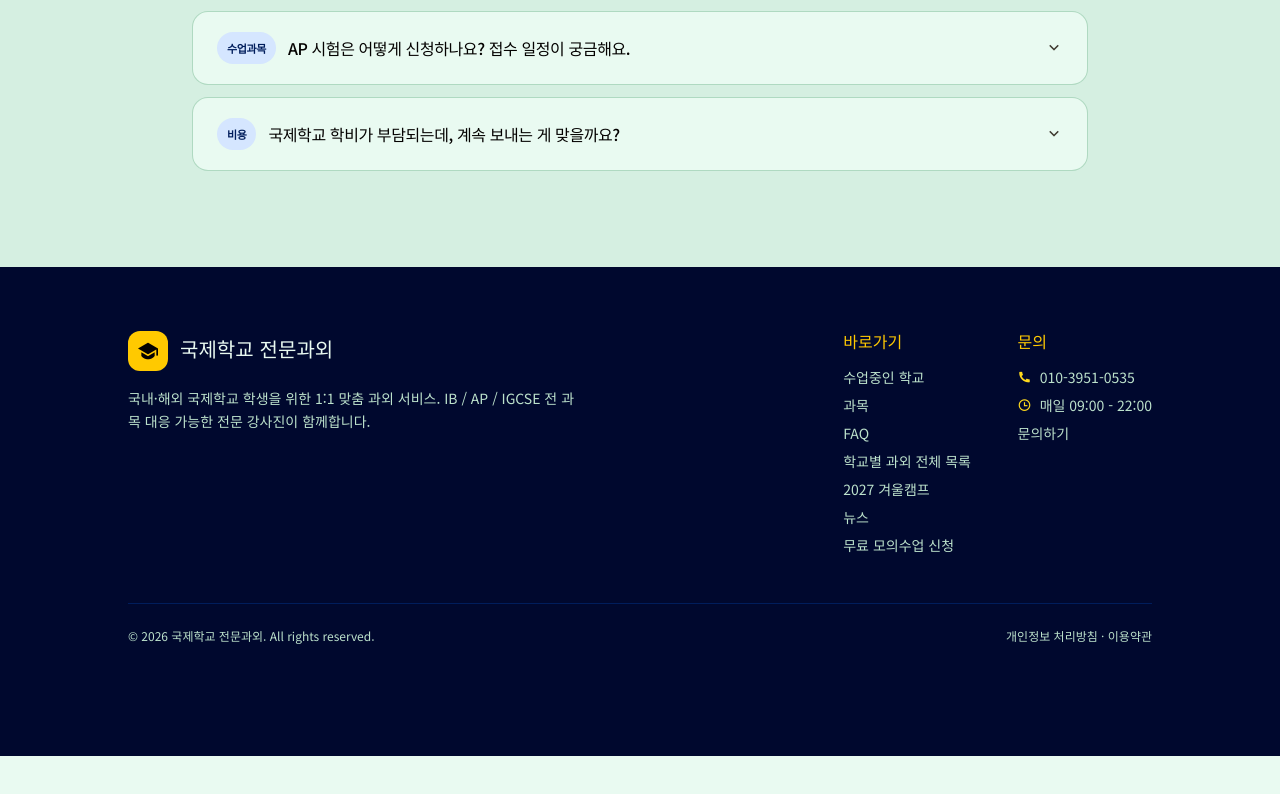
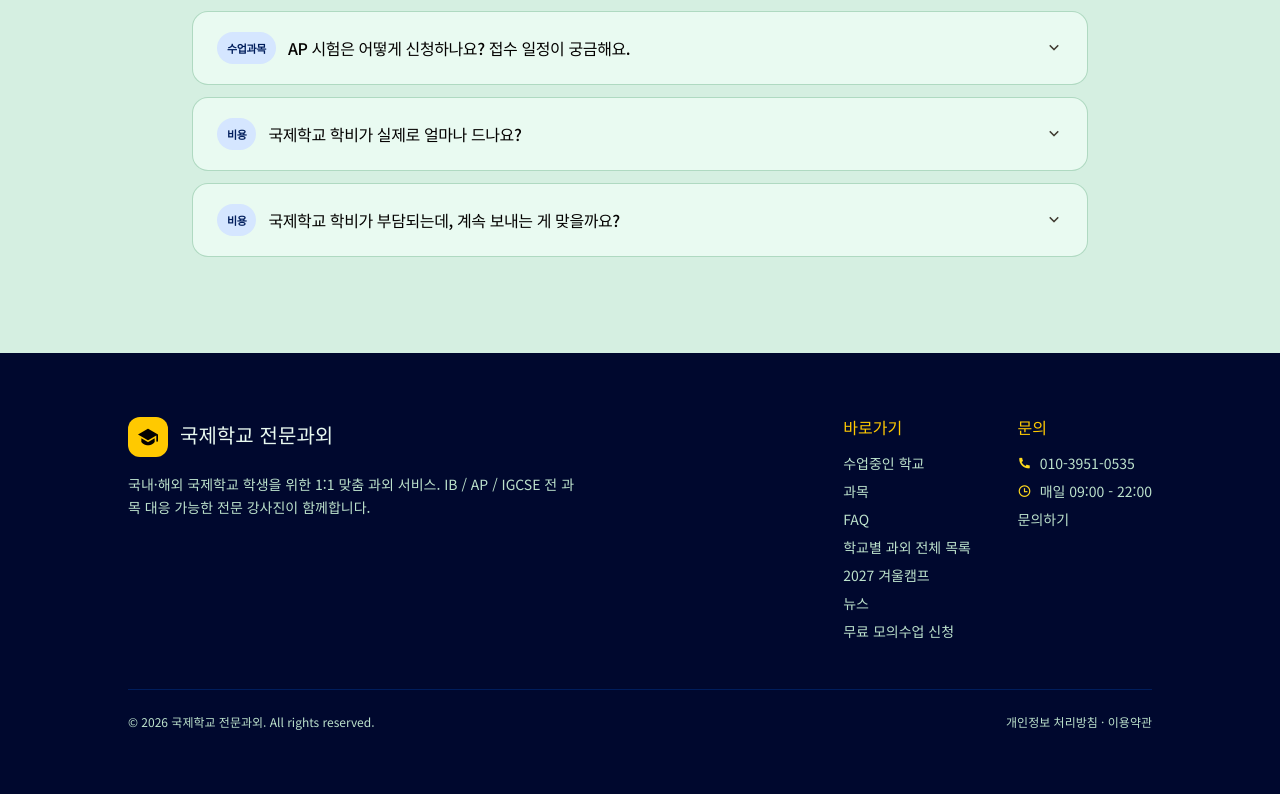
Before and after one commit to hasa080525-ctrl/global, a React (Vite) app: page /faq in a window 1280 px wide. Shown: the part 2703-3497 px from the top of the page. Before the commit the page ends 3459 px from the top, so only its background shows below. Built offline with nearby package versions, Linux system fonts and the light colour scheme.

Commit message:
콘텐츠: 국제학교 학비 FAQ(BHA 공식 학비 인용) 및 키워드 추가
Co-Authored-By: Claude Sonnet 5 <noreply@anthropic.com>

```diff
--- a/src/mocks/faq.ts
+++ b/src/mocks/faq.ts
@@ -152,6 +152,12 @@ export const FAQS = [
   },
   {
     category: "비용",
+    question: "국제학교 학비가 실제로 얼마나 드나요?",
+    answer:
+      "학교와 기숙사 여부에 따라 차이가 크지만, 예를 들어 브랭섬홀 아시아(BHA) 제주는 2026-27학년도 기준 수업료가 학년별로 연 2,176만~2,664만원이며, 전일제 기숙사비가 별도로 연 2,152만원입니다. 고학년 기숙 학생 기준 수업료+기숙사비만 합쳐도 연 4,600만원 이상이 되고, 스쿨버스·교복·급식·현장학습·선택 활동비 등은 별도로 청구됩니다. 학교마다 학년별 수업료 구간과 기숙사 운영 방식이 다르므로, 관심 있는 학교의 최신 공식 학비 안내를 함께 확인해보시길 권해드립니다.",
+  },
+  {
+    category: "비용",
     question: "국제학교 학비가 부담되는데, 계속 보내는 게 맞을까요?",
     answer:
       "고비용 대비 효과를 고민하시는 학부모님이 많습니다. 이런 경우 아이의 현재 적응도와 학업 성취, 목표 진로(해외 대학 진학 등)를 먼저 점검해보시길 권해드립니다. 과외를 통한 집중 보완으로 국제학교 학업을 유지하는 방법과, 전학 등 다른 선택지를 비교해보실 수 있도록 상담을 통해 정리해드립니다.",
--- a/src/pages/faq/page.tsx
+++ b/src/pages/faq/page.tsx
@@ -16,7 +16,7 @@ export default function FaqPage() {
       />
       <meta
         name="keywords"
-        content="국제학교 과외 비용, 국제학교 과외 문의, 국제학교 편입 과외, IB vs AP, 국제학교 온라인 과외, 국제학교 전문과외, SSAT 대비, MAP 테스트 대비, 국제학교 입학 인터뷰, 인천글로벌캠퍼스 입시, 해외 온라인스쿨 과외, IB AP 재채점, 국제학교 특목고 비교, 국제학교 적응, 정시 특례입학, IB 학점인정, 국제학교 학비, 국제학교 입학자격, 외국인학교 입학조건, 제주 국제학교 내국인 입학, 외국인학교 3년 거주요건"
+        content="국제학교 과외 비용, 국제학교 과외 문의, 국제학교 편입 과외, IB vs AP, 국제학교 온라인 과외, 국제학교 전문과외, SSAT 대비, MAP 테스트 대비, 국제학교 입학 인터뷰, 인천글로벌캠퍼스 입시, 해외 온라인스쿨 과외, IB AP 재채점, 국제학교 특목고 비교, 국제학교 적응, 정시 특례입학, IB 학점인정, 국제학교 학비, 국제학교 입학자격, 외국인학교 입학조건, 제주 국제학교 내국인 입학, 외국인학교 3년 거주요건, 국제학교 학비 순위, 브랭섬홀아시아 학비"
       />
       <link rel="canonical" href={`${siteUrl}/faq`} />
       <meta property="og:title" content="자주 묻는 질문 | 국제학교전문과외" />
```
